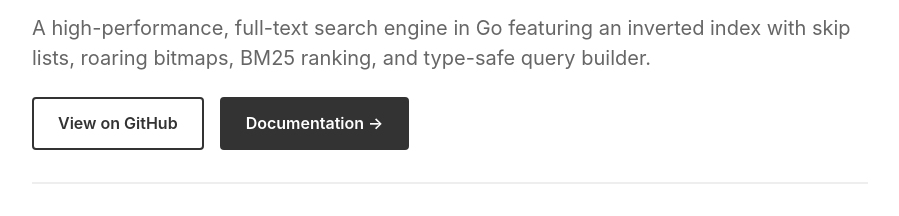
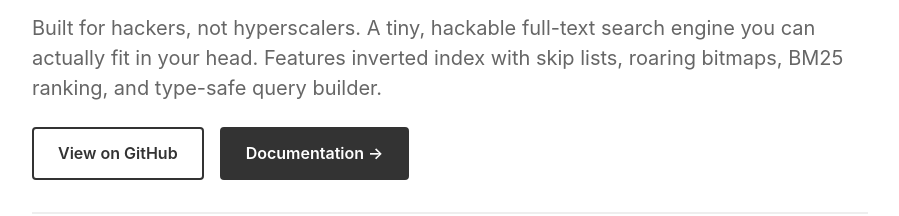
Before and after one commit to Zeeeepa/blaze, a plain HTML site: page public/index.html in a window 1280 px wide. Shown: the part 112-328 px from the top of the page, without its empty margins (190-1089 px from the left). Drawn offline with nearby package versions, Linux system fonts and the light colour scheme.

Commit message:
docs: sync README and add LICENSE

```diff
--- a/public/index.html
+++ b/public/index.html
@@ -3,7 +3,7 @@
   <head>
     <meta charset="UTF-8" />
     <meta name="viewport" content="width=device-width, initial-scale=1.0" />
-    <title>Blaze - High-Performance Full-Text Search Engine in Go</title>
+    <title>Blaze - A Tiny, Hackable Full-Text Search Engine</title>
     <link
       href="https://cdnjs.cloudflare.com/ajax/libs/prism/1.29.0/themes/prism.min.css"
       rel="stylesheet"
@@ -234,9 +234,10 @@
       <header>
         <h1>Blaze</h1>
         <p class="subtitle">
-          A high-performance, full-text search engine in Go featuring an
-          inverted index with skip lists, roaring bitmaps, BM25 ranking, and
-          type-safe query builder.
+          Built for hackers, not hyperscalers. A tiny, hackable full-text search
+          engine you can actually fit in your head. Features inverted index with
+          skip lists, roaring bitmaps, BM25 ranking, and type-safe query
+          builder.
         </p>
         <div class="header-buttons">
           <a href="https://github.com/wizenheimer/blaze" class="btn"
```
Also changed, not shown: 2 other files.
